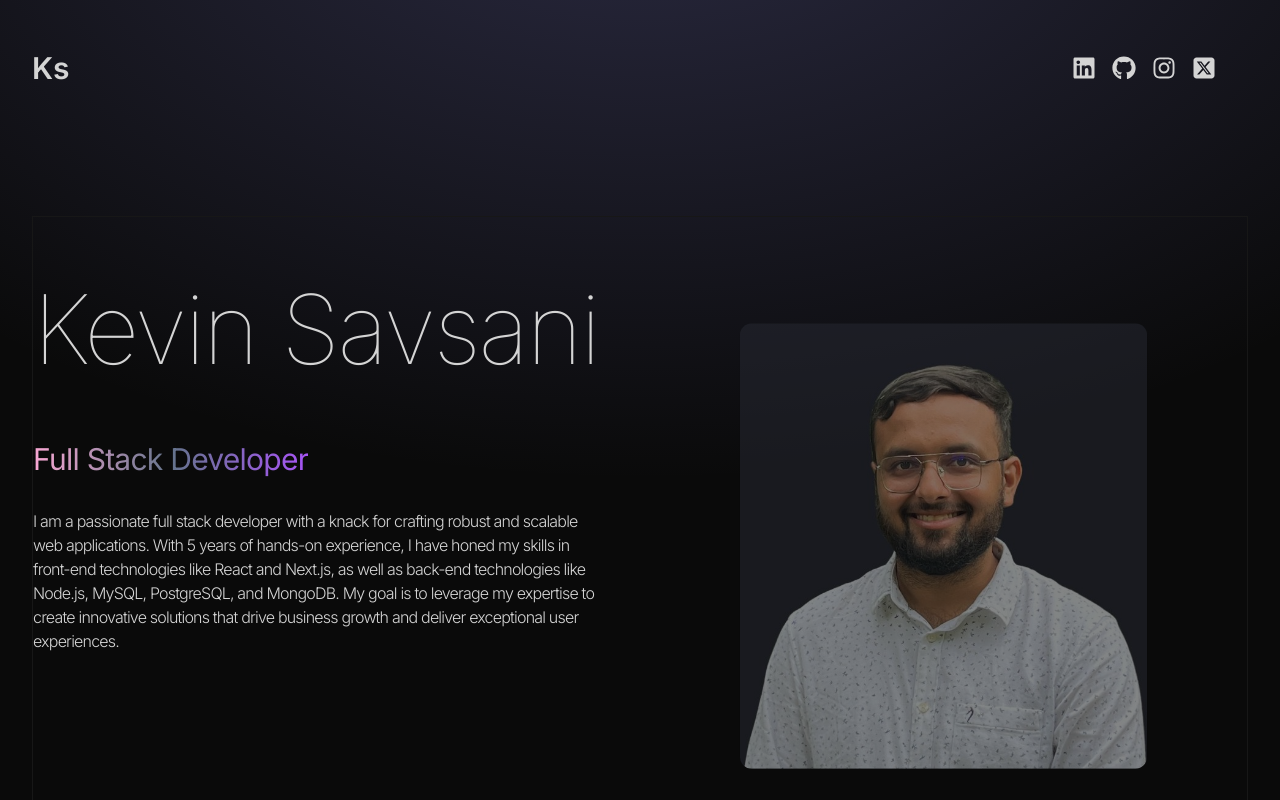
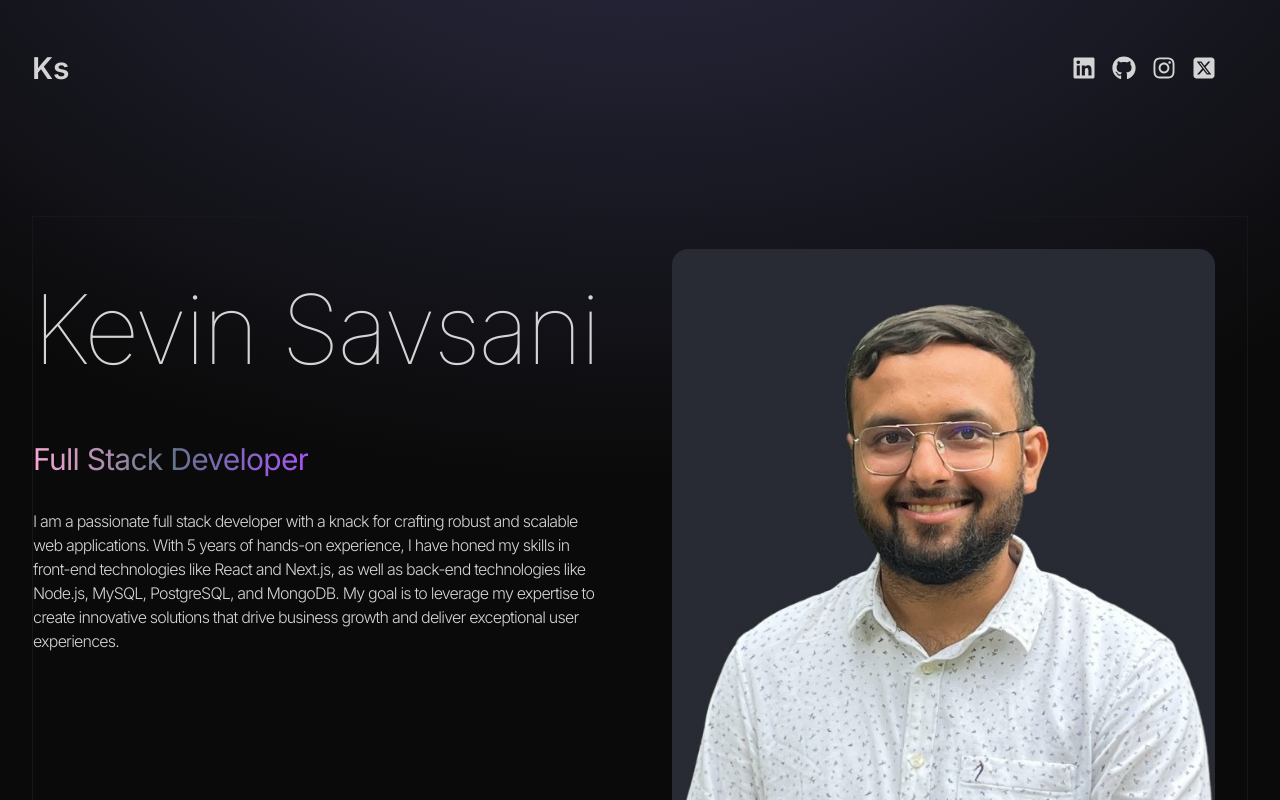
Before and after one commit to kevinmsavsani/react-portfolio, a React (Vite) app: page /#/ in a window 1280 px wide. Shown: the top 800 px of the page. Built offline with nearby package versions, Linux system fonts and the light colour scheme.

Commit message:
added framer motion

```diff
--- a/package.json
+++ b/package.json
@@ -16,6 +16,7 @@
     "aos": "^2.3.4",
     "autoprefixer": "^10.4.20",
     "clsx": "^2.1.1",
+    "framer-motion": "^11.3.30",
     "postcss": "^8.4.41",
     "react": "^19.0.0-rc-b57d2823-20240822",
     "react-dom": "^19.0.0-rc-b57d2823-20240822",
--- a/src/container/home/index.tsx
+++ b/src/container/home/index.tsx
@@ -1,7 +1,14 @@
 import { useIntl } from "react-intl";
+import { motion } from "framer-motion";
 import profile from "../../assets/profile.jpg";
+
 const Home = () => {
   const intl = useIntl();
+
+  const container = (delay) => ({
+    hidden: { x: -100, opacity: 0 },
+    visible: { x: 0, opacity: 1, transition: { duration: 0.5, delay: delay } },
+  });
 
   const homeContent = intl.formatMessage({ id: "home-content" });
   return (
@@ -9,20 +16,42 @@
       <div className="flex flex-wrap">
         <div className="w-full lg:w-1/2">
           <div className="flex flex-col items-center lg:items-start">
-            <h1 className="pb-16 text-6xl font-thin tracking-tight lg:mt-16 lg:text-8xl">
+            <motion.h1
+              variants={container(0)}
+              initial="hidden"
+              animate="visible"
+              className="pb-16 text-6xl font-thin tracking-tight lg:mt-16 lg:text-8xl"
+            >
               Kevin Savsani
-            </h1>
-            <span className="bg-gradient-to-r from-pink-300 via-slate-500 to-purple-500 bg-clip-text text-3xl tracking-tight text-transparent">
+            </motion.h1>
+            <motion.span
+              variants={container(0.5)}
+              initial="hidden"
+              animate="visible"
+              className="bg-gradient-to-r from-pink-300 via-slate-500 to-purple-500 bg-clip-text text-3xl tracking-tight text-transparent"
+            >
               Full Stack Developer
-            </span>
-            <p className="my-2 max-w-xl py-6 font-light tracking-tighter">
+            </motion.span>
+            <motion.p
+              variants={container(1)}
+              initial="hidden"
+              animate="visible"
+              className="my-2 max-w-xl py-6 font-light tracking-tighter"
+            >
               {homeContent}
-            </p>
+            </motion.p>
           </div>
         </div>
         <div className="w-full lg:w-1/2 lg:p-8">
           <div className="flex justify-center">
-            <img className="rounded-2xl scale-75 opacity-50" src={profile} alt="Kevin Savsani" />
+            <motion.img
+              initial={{ x: 100, opacity: 0 }}
+              animate={{ x: 0, opacity: 1 }}
+              transition={{ duration: 1, delay: 1.2 }}
+              className="rounded-2xl scale-75 opacity-50"
+              src={profile}
+              alt="Kevin Savsani"
+            />
           </div>
         </div>
       </div>
```
Also changed, not shown: 1 other file (tests, documents, lock files or other folders).
